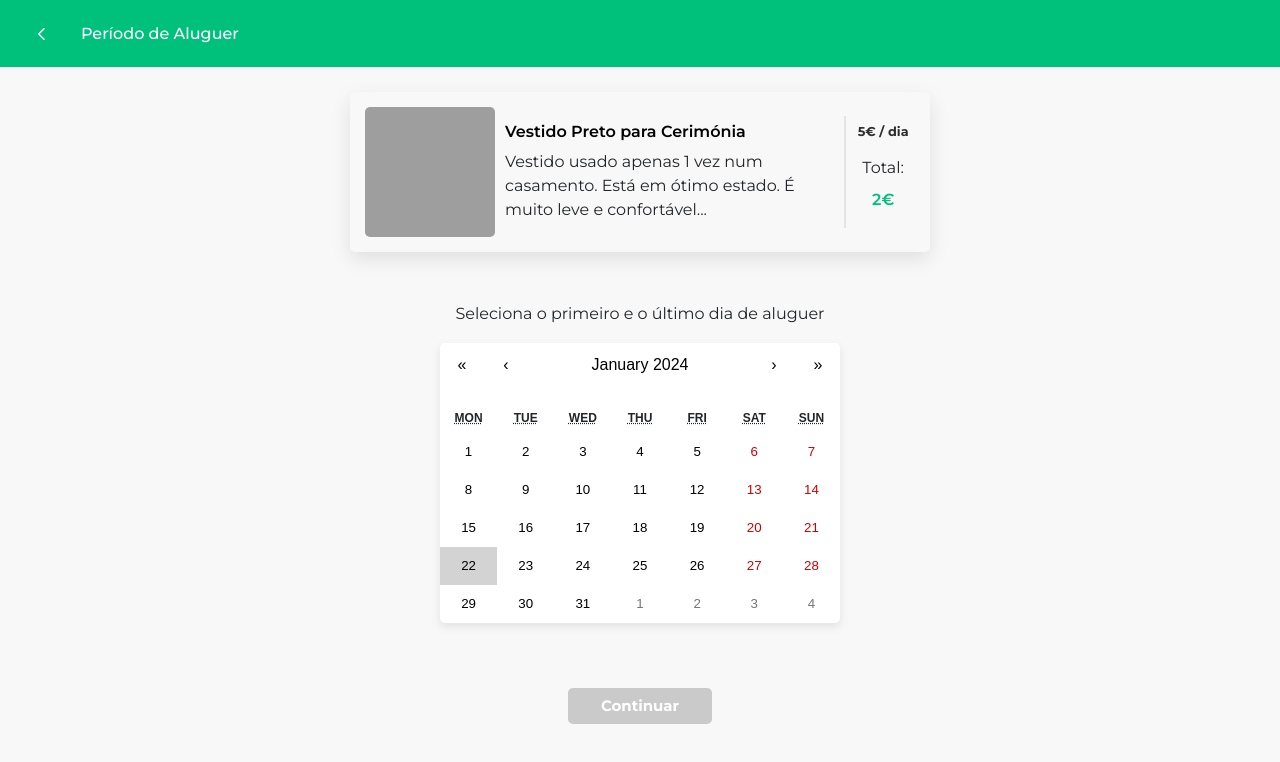
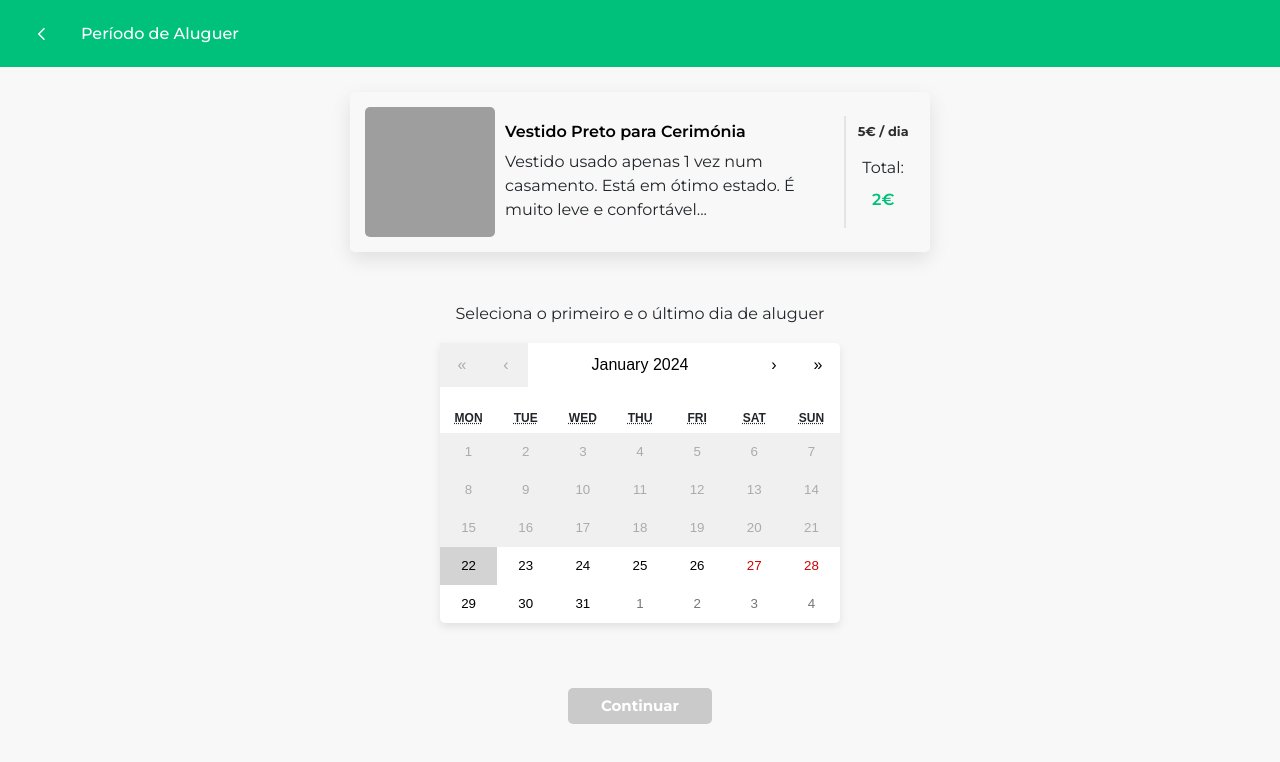
Before and after one commit to DinaX02/Boomerang, a React (Create React App) app: page /rentdate-page/1 in a window 1280 px wide. Shown: the top 762 px of the page. Built offline with nearby package versions, Linux system fonts and the light colour scheme; grey boxes are pictures that could not be loaded.

Commit message:
Adição de uma data mínima a selecionar no calendário

```diff
--- a/src/components/FormsButton.js
+++ b/src/components/FormsButton.js
@@ -57,7 +57,6 @@ padding-left: 15px !important;
     margin-right: -15px;
     width: 15px;
   }
-}
 `
 
 const FormsButtonOrg = styled.div`
--- a/src/pages/RentDate.js
+++ b/src/pages/RentDate.js
@@ -32,6 +32,10 @@ const RentDate = () => {
     setTotal(newTotal);
   }, [dateRange, progressRentList, id]);
 
+  const formatDate = (inputDate) => {
+    const date = new Date(inputDate);
+    return date;
+  }
 
   const handleDateChange = (value) => {
     setDateRange(value);
@@ -55,6 +59,7 @@ const RentDate = () => {
               onChange={handleDateChange}
               value={dateRange}
               selectRange={true}
+              minDate={formatDate(Date())}
           />
           <Button text="Continuar" disable={!buttonDisable} onClick={sendDates}></Button>
         </div>
```
